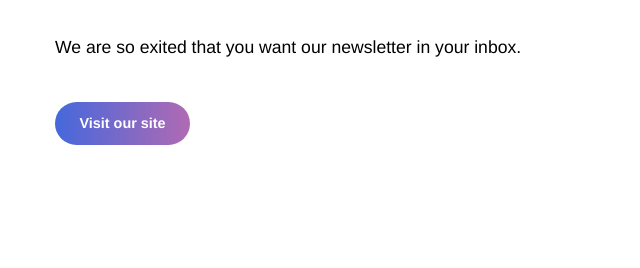
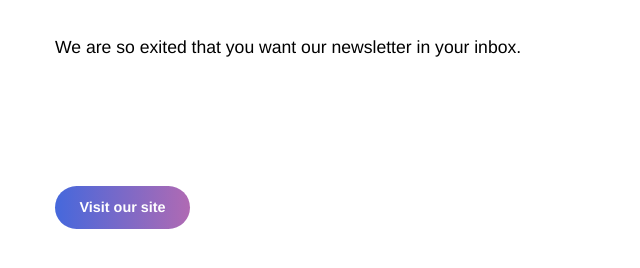
Before and after one commit to annaloverus/annaloverus.github.io, a plain HTML site: page thankyou.html in a window 1280 px wide. Shown: the part 238-506 px from the top of the page, without its empty margins (0-640 px from the left). Drawn offline with nearby package versions, Linux system fonts and the light colour scheme; a web font is replaced by a local one.

Commit message:
Visit site

```diff
--- a/thankyou.html
+++ b/thankyou.html
@@ -21,7 +21,7 @@
   <div class="large-6 cell">
     <h3 style="margin-bottom: 50px;font-weight: 300;">Thank you for subscribing!</h3>
       <p>We are so exited that you want our newsletter in your inbox.</p>
-      <a class="button" href="/index.html">Visit our site</a>
+      <a class="button" href="/index.html" style="margin-top:100px">Visit our site</a>
       </div>
     </div>
 <div class="grid-x grid-padding-x">
```
